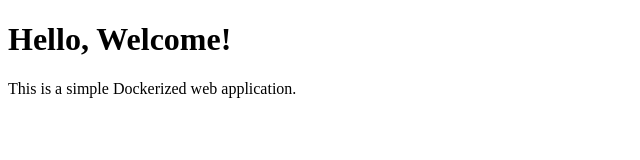
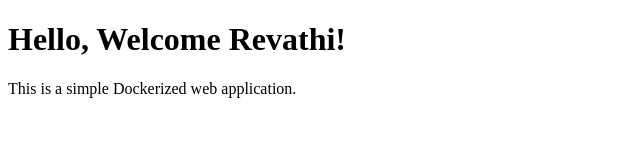
Before and after one commit to revathirajesh30/NetworksCA, a plain HTML site: page hello-world-app/index.html in a window 1280 px wide. Shown: the whole page, without its empty margins (0-640 px from the left). Drawn offline with Linux system fonts and the light colour scheme.

Commit message:
new index

```diff
--- a/hello-world-app/index.html
+++ b/hello-world-app/index.html
@@ -4,7 +4,7 @@
     <title>Hello World</title>
 </head>
 <body>
-    <h1>Hello, Welcome!</h1>
+    <h1>Hello, Welcome Revathi!</h1>
     <p>This is a simple Dockerized web application.</p>
 </body>
 </html>
```
